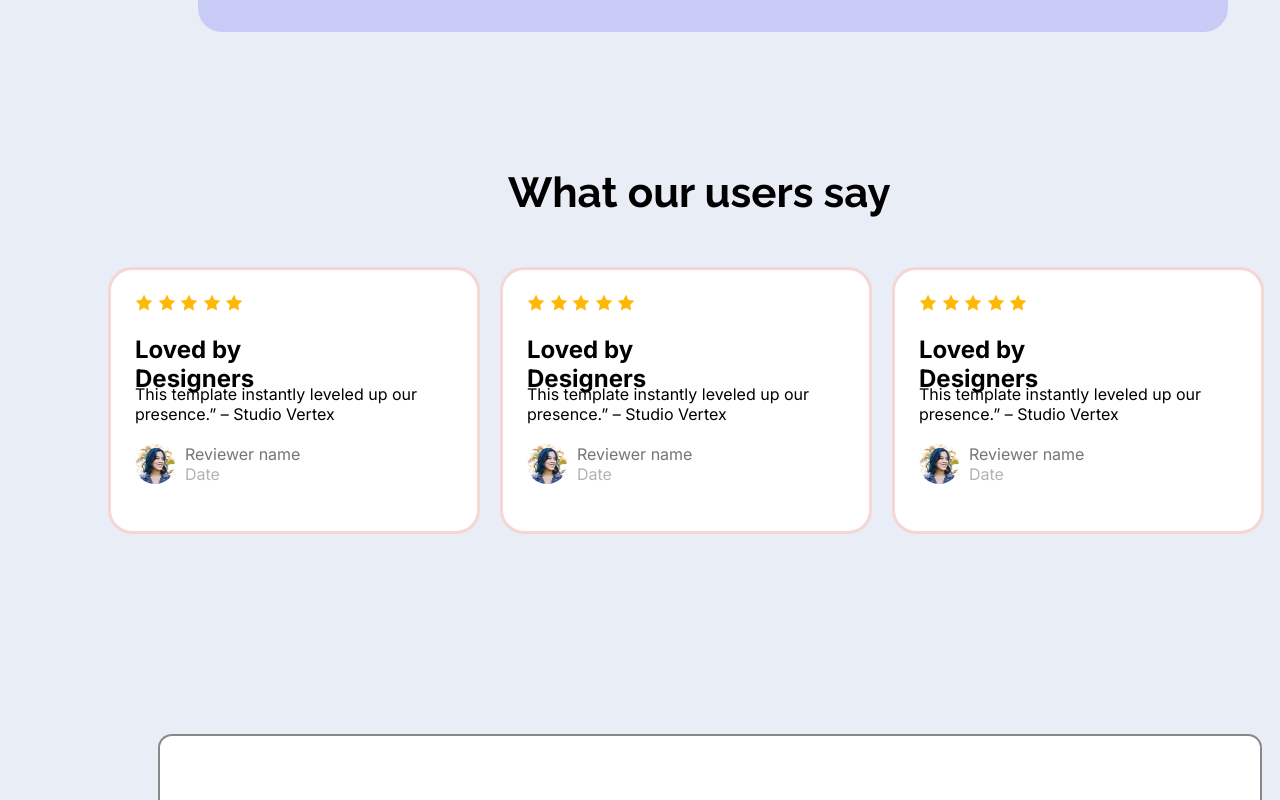
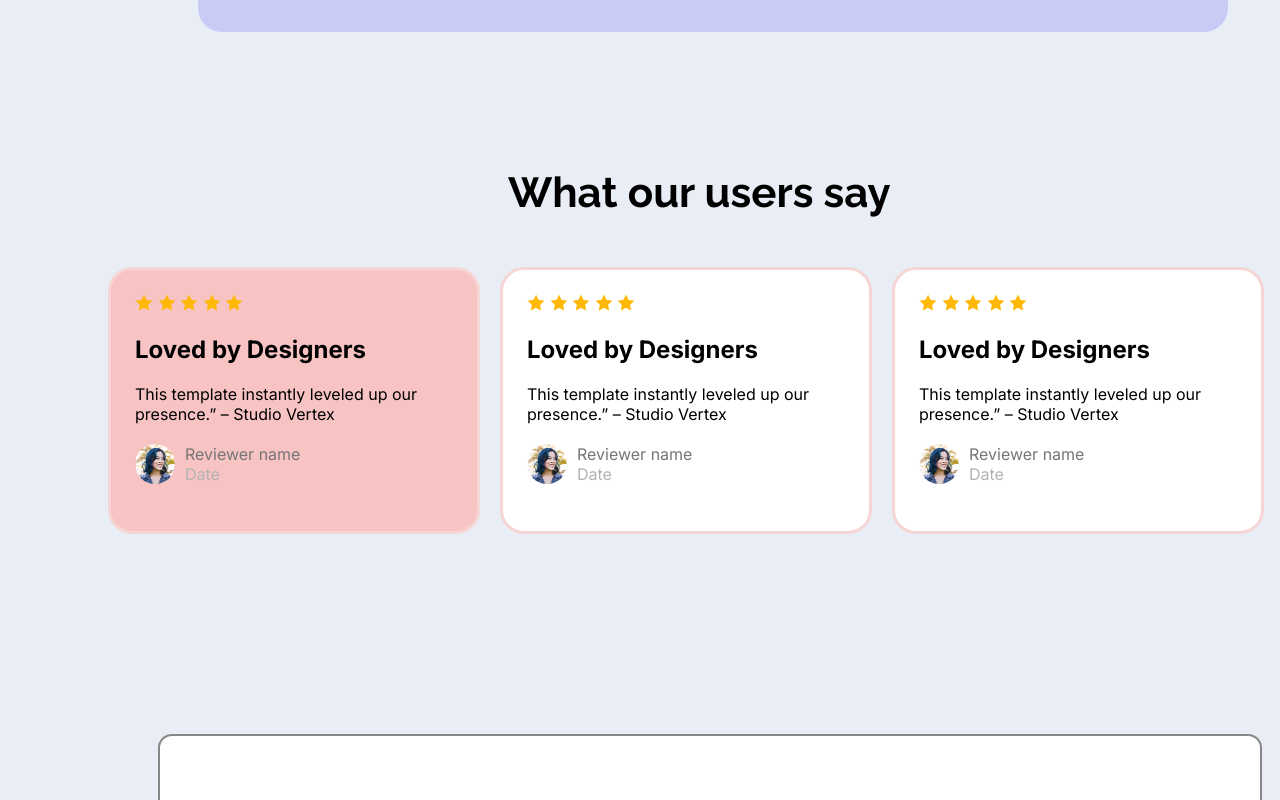
Before and after one commit to fahim1105/assignment-one, a plain HTML site: page index.html in a window 1280 px wide. In both pictures the pointer is over the element 294 px from the left and 2012 px from the top of the page. Shown: the part 1612-2412 px from the top of the page. Drawn offline with Linux system fonts and the light colour scheme.

Commit message:
adding hover on cards section

```diff
--- a/Style/main.css
+++ b/Style/main.css
@@ -307,7 +307,7 @@ footer a{
 }
 .card-titel{
     height: 29px;
-    width: 225px;
+    width: 255px;
 }
 .card-paragraph{
     height: 44px;
@@ -369,3 +369,8 @@ footer li:hover{
     cursor: pointer;
     font-size:larger;
 }
+/* Let's Play with cards */
+.card:hover{
+    background-color: #f8c3c3;
+    width: 350px;
+}
```
